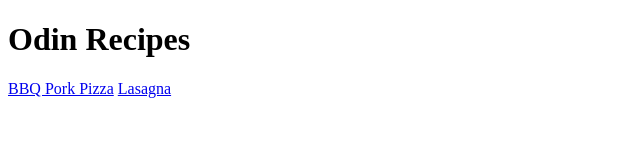
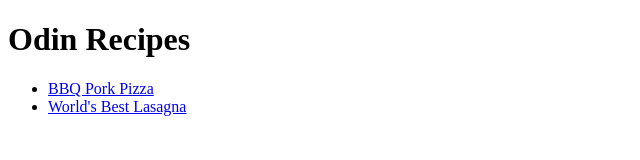
Before and after one commit to UnsuspectedNoob/odin-recipes, a plain HTML site: page index.html in a window 1280 px wide. Shown: the whole page, without its empty margins (0-640 px from the left). Drawn offline with Linux system fonts and the light colour scheme.

```diff
--- a/index.html
+++ b/index.html
@@ -9,8 +9,10 @@
 <body>
 
   <h1>Odin Recipes</h1>
-  <a href="/recipes/porkPizza.html">BBQ Pork Pizza</a>
-  <a href="/recipes/lasagna.html">Lasagna</a>
+  <ul>
+    <li><a href="/recipes/porkPizza.html">BBQ Pork Pizza</a></li>
+    <li><a href="/recipes/lasagna.html">World's Best Lasagna</a></li>
+  </ul>
 
 
 
```
Also changed, not shown: recipes/lasagna.html (+1 -1 lines).
